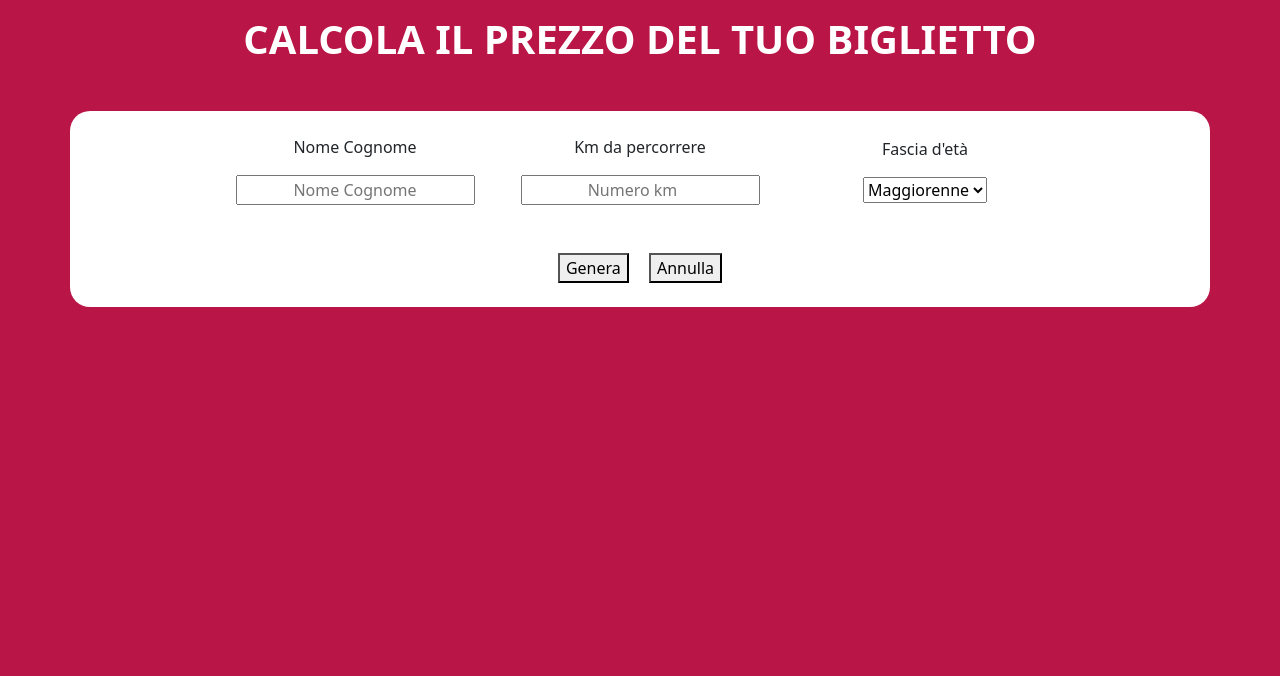
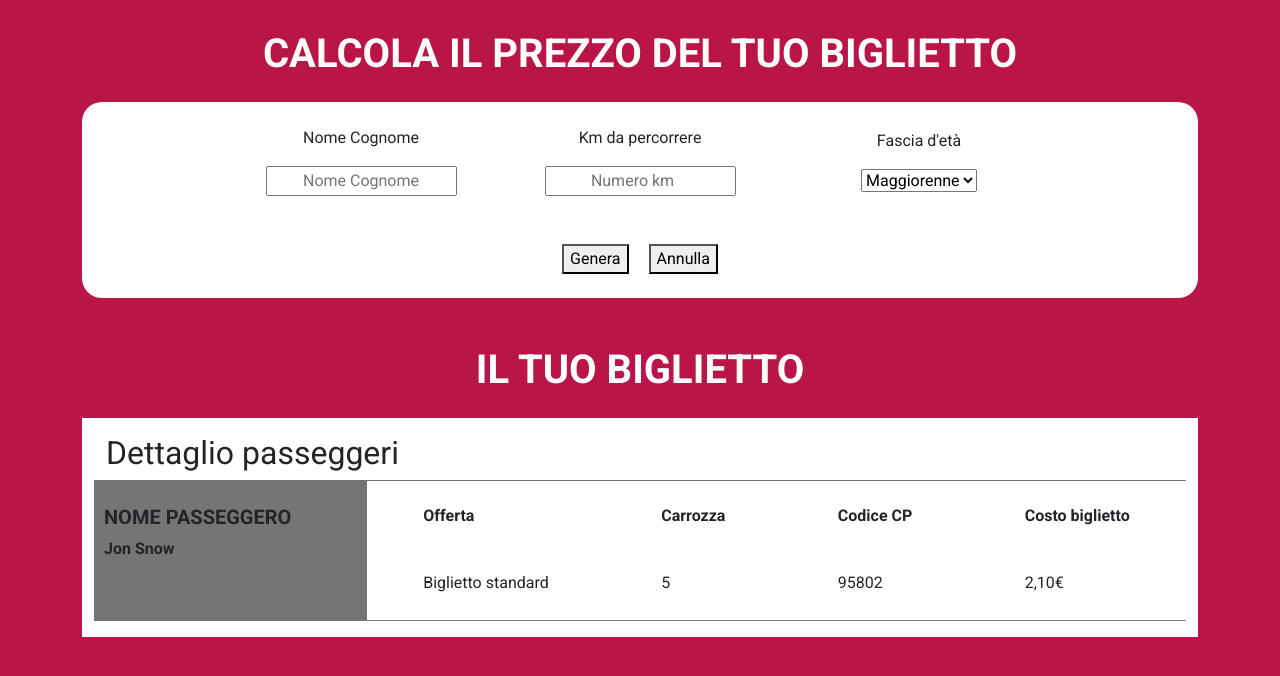
Before and after one commit to Vittoriocorradi/js-biglietto-treno-form, a plain HTML site: page index.html in a window 1280 px wide. Drawn offline with nearby package versions, Linux system fonts and the light colour scheme.

Commit message:
Main ticket layout

```diff
--- a/css/style.css
+++ b/css/style.css
@@ -8,11 +8,19 @@ TYPO
 --------
 */
 
+body {
+    font-family: 'Roboto', sans-serif;
+}
+
 /*
 --------
 COMMON
 --------
 */
+
+body {
+    height: 100vh;
+}
 
 /*
 --------
@@ -21,14 +29,19 @@ MAIN
 */
 
 main {
-    height: 100vh;
+    height: 100%;
     background-color: var(--ms-primary-color);
-    padding: .9375rem 0;
+    padding: 1.875rem 0 2.5rem;
+    overflow-y: auto;
 }
 
-main .ms-white-box {
+main #form .ms-white-box {
     background-color: #fff;
     border-radius: 1.25rem;
+}
+
+main #ticket .ms-white-box {
+    background-color: #fff;
 }
 
 /* Form */
@@ -36,3 +49,20 @@ main .ms-white-box {
 input {
     text-align: center;
 }
+
+/* Ticket */
+
+main #ticket .passenger-name {
+    background-color: #757575;
+    padding: 1.5625rem .625rem;
+}
+
+main #ticket .info {
+    border-top: .0625rem solid #757575;
+    border-bottom: .0625rem solid #757575;
+    padding: 1.5625rem 0;
+}
+
+main #ticket h4 {
+    margin-bottom: 2.8125rem;
+}
--- a/index.html
+++ b/index.html
@@ -24,15 +24,17 @@
     <!-- Main -->
     <main>
         <!-- Form -->
-        <section id="form" class="container">
-            <h1 class="text-uppercase fw-bold text-white text-center mb-5">calcola il prezzo del tuo biglietto</h1>
-            <form action="/" method="get" class="row justify-content-center text-center align-items-center ms-white-box py-4">
+        <section id="form" class="container mb-5">
+            <h1 class="text-uppercase fw-bold text-white text-center mb-4">calcola il prezzo del tuo biglietto</h1>
+            <form action="/" method="get" class="row justify-content-center text-center align-items-center ms-white-box g-0 py-4">
                 <div class="col-12 col-lg-3">
                     <label for="user-name" class="mb-3">Nome Cognome</label>
+                    <br class="d-none d-lg-block">
                     <input type="text" name="user-name" id="user-name" placeholder="Nome Cognome">
                 </div>
                 <div class="col-12 col-lg-3">
                     <label for="user-distance" class="mb-3">Km da percorrere</label>
+                    <br class="d-none d-lg-block">
                     <input type="number" name="user-distance" id="user-distance" placeholder="Numero km">
                 </div>
                 <div class="col-12 col-lg-3">
@@ -51,6 +53,38 @@
             </form>
         </section>
         <!-- /Form -->
+        <!-- Biglietto -->
+        <section id="ticket" class="container">
+            <h1 class="text-uppercase fw-bold text-white text-center mb-4">Il tuo biglietto</h1>
+            <div class="ms-white-box py-3 px-4">
+                <h2 class="mb-2">Dettaglio passeggeri</h2>
+                <div class="row">
+                    <div class="col-12 col-lg-3 passenger-name">
+                        <h3 class="fs-5 text-uppercase fw-bolder">Nome passeggero</h3>
+                        <div class="fw-bolder">Jon Snow</div>
+                    </div>
+                    <div class="col-12 col-lg-9 d-flex justify-content-around info">
+                        <div>
+                            <h4 class="fs-6 fw-bolder">Offerta</h4>
+                            <div>Biglietto standard</div>
+                        </div>
+                        <div>
+                            <h4 class="fs-6 fw-bolder">Carrozza</h4>
+                            <div>5</div>
+                        </div>
+                        <div>
+                            <h4 class="fs-6 fw-bolder">Codice CP</h4>
+                            <div>95802</div>
+                        </div>
+                        <div>
+                            <h4 class="fs-6 fw-bolder">Costo biglietto</h4>
+                            <div>2,10€</div>
+                        </div>
+                    </div>
+                </div>
+            </div>
+        </section>
+        <!-- /Biglietto -->
     </main>
     <!-- /Main -->
 
```
